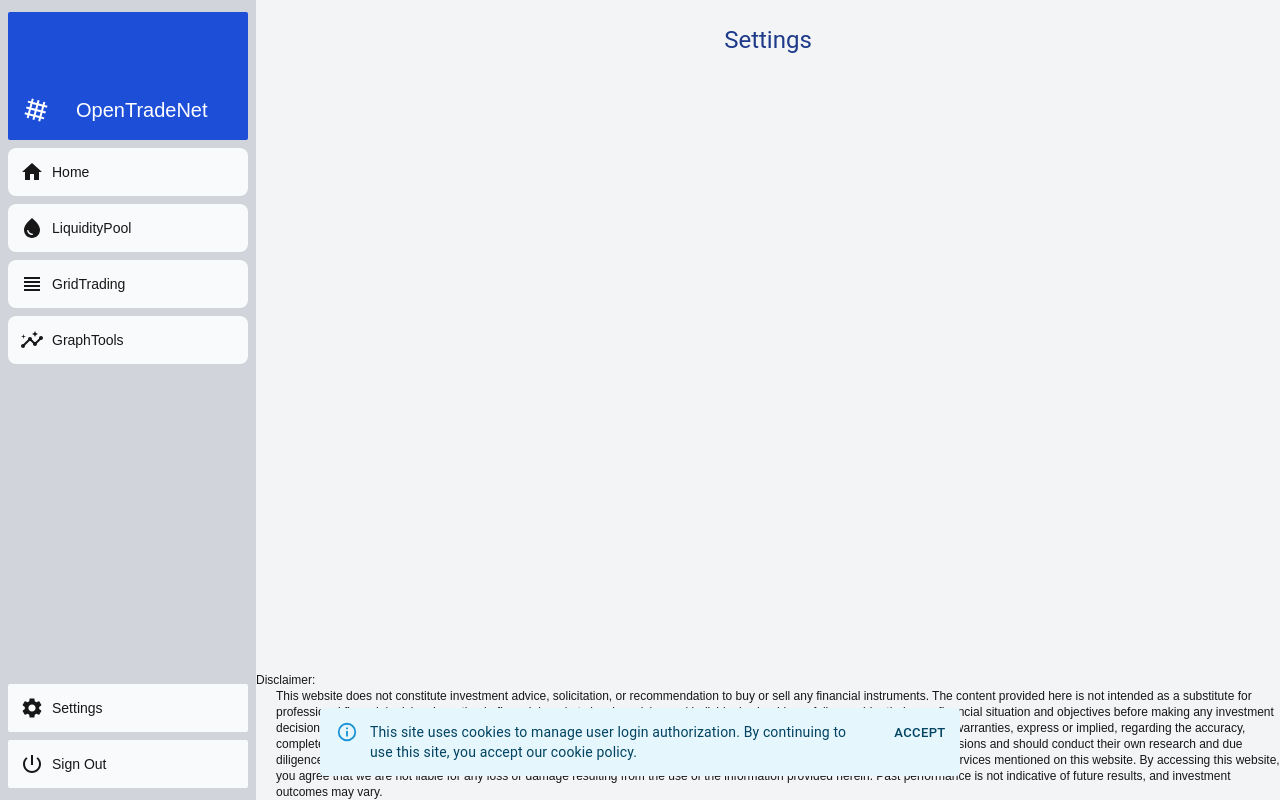
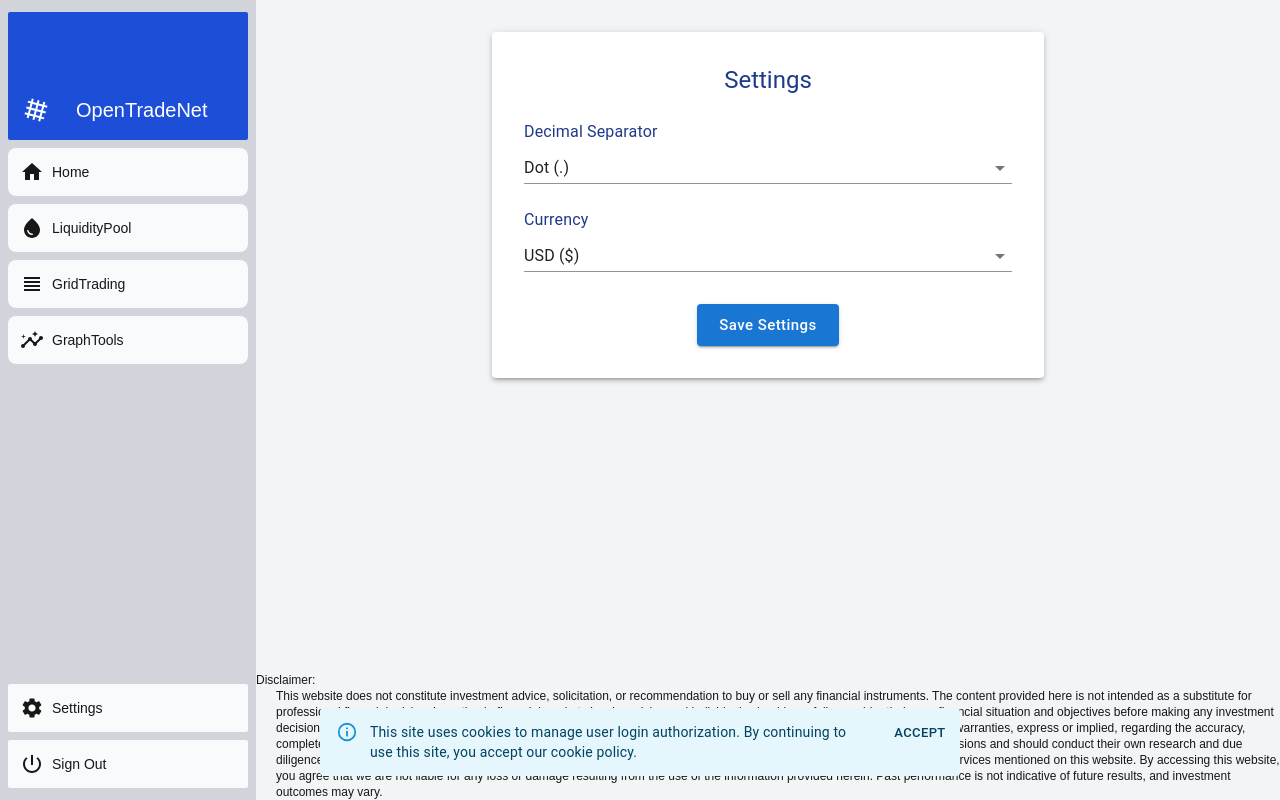
Before and after one commit to massimilianopetra/gridwise, a Next.js app: page /home/settings in a window 1280 px wide. Built offline with nearby package versions, Linux system fonts and the light colour scheme.

Commit message:
international settings

```diff
--- a/app/(auth)/home/settings/page.tsx
+++ b/app/(auth)/home/settings/page.tsx
@@ -1,17 +1,126 @@
 'use client'
+/*
+ * This file is part of the project by Massimiliano Petra.
+ *
+ * Copyright (C) 2025 Massimiliano Petra
+ *
+ * This program is free software: you can redistribute it and/or modify
+ * it under the terms of the GNU General Public License as published by
+ * the Free Software Foundation, either version 3 of the License, or
+ * (at your option) any later version.
+ *
+ * This program is distributed in the hope that it will be useful,
+ * but WITHOUT ANY WARRANTY; without even the implied warranty of
+ * MERCHANTABILITY or FITNESS FOR A PARTICULAR PURPOSE. See the
+ * GNU General Public License for more details.
+ *
+ * You should have received a copy of the GNU General Public License
+ * along with this program. If not, see <https://www.gnu.org/licenses/>.
+ */
 
-import { Typography, } from '@mui/material';
+import { useState, useEffect } from 'react';
+import {
+  Container,
+  Typography,
+  Box,
+  TextField,
+  MenuItem,
+  Button,
+  Paper,
+  Snackbar,
+  Alert,
+} from '@mui/material';
 
 export default function Page() {
+  const [decimalSeparator, setDecimalSeparator] = useState<string>(',');
+  const [currency, setCurrency] = useState<string>('EUR');
+  const [snackbarOpen, setSnackbarOpen] = useState<boolean>(false);
+
+  // Load preferences from localStorage or set defaults
+  useEffect(() => {
+    const savedDecimalSeparator = localStorage.getItem('decimalSeparator') || '.';
+    const savedCurrency = localStorage.getItem('currency') || 'USD';
+
+    setDecimalSeparator(savedDecimalSeparator);
+    setCurrency(savedCurrency);
+  }, []);
+
+  // Save preferences to localStorage
+  const saveSettings = () => {
+    localStorage.setItem('decimalSeparator', decimalSeparator);
+    localStorage.setItem('currency', currency);
+    setSnackbarOpen(true); // Show Snackbar on save
+  };
+
+  // Close Snackbar
+  const handleCloseSnackbar = () => {
+    setSnackbarOpen(false);
+  };
 
   return (
-    <main>
-      <br></br>
-      <div className='space-y-6'>
+    <Container maxWidth="sm" sx={{ mt: 4 }}>
+      <Paper elevation={3} sx={{ p: 4 }}>
         <Typography className="text-blue-900 text-center" variant="h5" gutterBottom>
           Settings
         </Typography>
-      </div>
-    </main>
+
+        <Box component="form" noValidate autoComplete="off" sx={{ mt: 3 }}>
+          {/* Decimal Separator Field */}
+          <Typography className="text-blue-900" variant="body1" sx={{ mb: 1 }}>
+            Decimal Separator
+          </Typography>
+          <TextField
+            select
+            fullWidth
+            variant="standard"
+            value={decimalSeparator}
+            onChange={(e) => setDecimalSeparator(e.target.value)}
+          >
+            <MenuItem value=",">Comma (,)</MenuItem>
+            <MenuItem value=".">Dot (.)</MenuItem>
+          </TextField>
+
+          {/* Currency Field */}
+          <Typography className="text-blue-900" variant="body1" sx={{ mt: 3, mb: 1 }}>
+            Currency
+          </Typography>
+          <TextField
+            select
+            fullWidth
+            variant="standard"
+            value={currency}
+            onChange={(e) => setCurrency(e.target.value)}
+          >
+            <MenuItem value="EUR">EUR (€)</MenuItem>
+            <MenuItem value="USD">USD ($)</MenuItem>
+            <MenuItem value="GBP">GBP (£)</MenuItem>
+          </TextField>
+
+          <Box sx={{ mt: 4, textAlign: 'center' }}>
+            <Button
+              variant="contained"
+              color="primary"
+              size="large"
+              onClick={saveSettings}
+              sx={{ textTransform: 'none' }}
+            >
+              Save Settings
+            </Button>
+          </Box>
+        </Box>
+      </Paper>
+
+      {/* Snackbar for success message */}
+      <Snackbar
+        open={snackbarOpen}
+        autoHideDuration={3000}
+        onClose={handleCloseSnackbar}
+        anchorOrigin={{ vertical: 'bottom', horizontal: 'center' }}
+      >
+        <Alert onClose={handleCloseSnackbar} severity="success" sx={{ width: '100%' }}>
+          Settings saved successfully!
+        </Alert>
+      </Snackbar>
+    </Container>
   );
 };
--- /dev/null
+++ b/app/lib/utility.ts
@@ -0,0 +1,27 @@
+ // Funzione per convertire i dati in CSV con il separatore specificato
+ export function  convertToCSV (data: any[], decimalSeparator: string): string {
+    if (!data || data.length === 0) return '';
+
+    // Ottieni le intestazioni
+    const headers = Object.keys(data[0]).join(',');
+
+    // Genera righe dei dati
+    const rows = data.map(row => {
+      return Object.values(row)
+        .map(value => {
+          if (typeof value === 'number') {
+            // Sostituisci il punto o la virgola nei numeri
+            return value.toString().replace('.', decimalSeparator);
+          }
+          // Gestisci stringhe che contengono virgole (le racchiudi tra virgolette)
+          if (typeof value === 'string' && value.includes(';')) {
+            return `"${value}"`;
+          }
+          return value;
+        })
+        .join(';');
+    });
+
+    // Unisci le righe con il separatore di riga
+    return [headers, ...rows].join('\n');
+  };
--- a/app/ui/grid-table.tsx
+++ b/app/ui/grid-table.tsx
@@ -19,29 +19,30 @@
  * along with this program. If not, see <https://www.gnu.org/licenses/>.
  */
 
-import React, { useState } from 'react';
+import React, { useEffect, useState } from 'react';
 import { Card, Typography, Box, Button, TextField } from '@mui/material';
 import { DataGrid, GridColDef } from "@mui/x-data-grid";
 import { GridType } from '@/app/lib/definitions';
+import { convertToCSV } from '../lib/utility';
 
 
 
 export default function GridTable({ rows }: { rows: GridType[] }) {
 
-  const [fileName, setFileName] = useState('exported_data.csv'); // Nome del file predefinito
+  const [decimalSeparator, setDecimalSeparator] = useState<string>(',');
+  const [currency, setCurrency] = useState<string>('EUR');
 
-  // Funzione per convertire i dati in CSV senza virgolette
-  const convertToCSV = (data: typeof rows) => {
-    const headers = Object.keys(data[0]); // Intestazioni
-    const csvRows = data.map((row) =>
-      headers.map((header) => row[header as keyof typeof row]).join(';')
-    );
-    return [headers.join(';'), ...csvRows].join('\n');
-  };
+  // Load preferences from localStorage or set defaults
+  useEffect(() => {
+    const savedDecimalSeparator = localStorage.getItem('decimalSeparator') || '.';
+    const savedCurrency = localStorage.getItem('currency') || 'USD';
 
-  // Funzione per esportare i dati
+    setDecimalSeparator(savedDecimalSeparator);
+    setCurrency(savedCurrency);
+  }, []);
+
   const handleExportCSV = () => {
-    const csvData = convertToCSV(rows);
+    const csvData = convertToCSV(rows, decimalSeparator);
     const blob = new Blob([csvData], { type: 'text/csv;charset=utf-8;' });
     const url = URL.createObjectURL(blob);
 
@@ -49,12 +50,15 @@ export default function GridTable({ rows }: { rows: GridType[] }) {
     link.href = url;
 
     // Usa il nome del file scelto dall'utente
-    link.setAttribute('download', fileName);
+    link.setAttribute('download', 'exported_grid.csv');
     link.style.display = 'none';
     document.body.appendChild(link);
     link.click();
     document.body.removeChild(link);
   };
+
+
+
 
   const columns: GridColDef[] = [
     {
@@ -215,14 +219,6 @@ export default function GridTable({ rows }: { rows: GridType[] }) {
           </Box>
         </div>
         <div className="flex items-center justify-between mt-4">
-          <TextField
-            label="File Name"
-            variant="outlined"
-            size="small"
-            value={fileName}
-            onChange={(e) => setFileName(e.target.value)}
-            sx={{ marginRight: 2 }}
-          />
           <Button
             variant="contained"
             color="primary"
```
